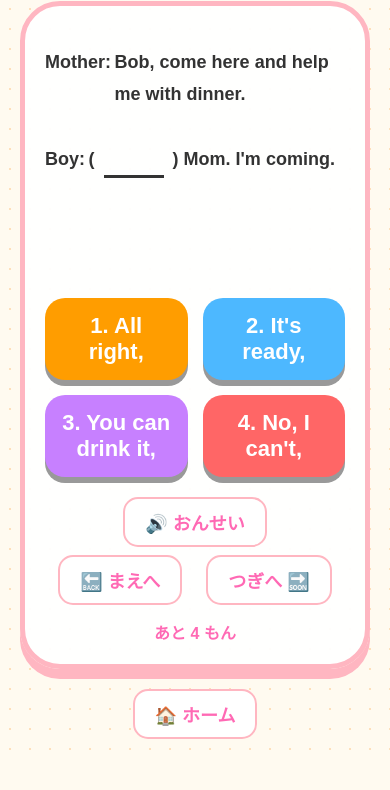
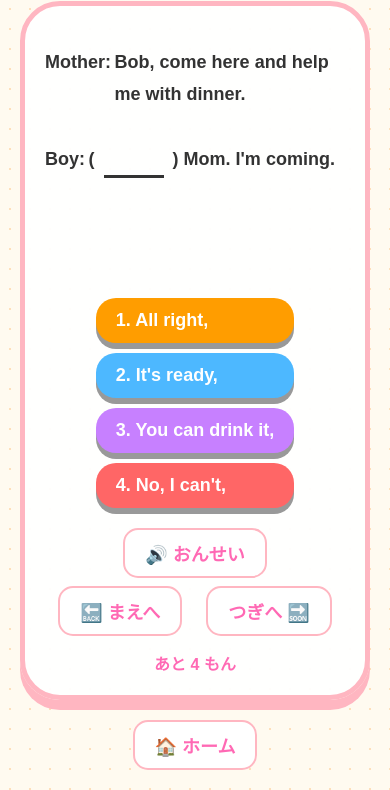
Before and after one commit to ishisato-debug/english-quiz, a plain HTML site: page reading2.html in a window 390 px wide. Shown: the part 121-911 px from the top of the page. Before the commit the page ends 880 px from the top, so only its background shows below. Drawn offline with Linux system fonts and the light colour scheme.

Commit message:
reading2: change choice buttons to single column with responsive font size

```diff
--- a/reading2.html
+++ b/reading2.html
@@ -73,14 +73,15 @@
         }
         .btn-group {
             display: grid;
-            grid-template-columns: repeat(2, 1fr);
-            gap: 15px;
-            max-width: 400px;
+            grid-template-columns: 1fr;
+            gap: 10px;
+            max-width: 600px;
             margin: 0 auto 20px;
         }
         .choice-btn {
-            padding: 15px;
-            font-size: 22px;
+            padding: 12px 20px;
+            font-size: clamp(18px, 4.5vw, 28px);
+            text-align: left;
             font-weight: bold;
             cursor: pointer;
             border: none;
```
